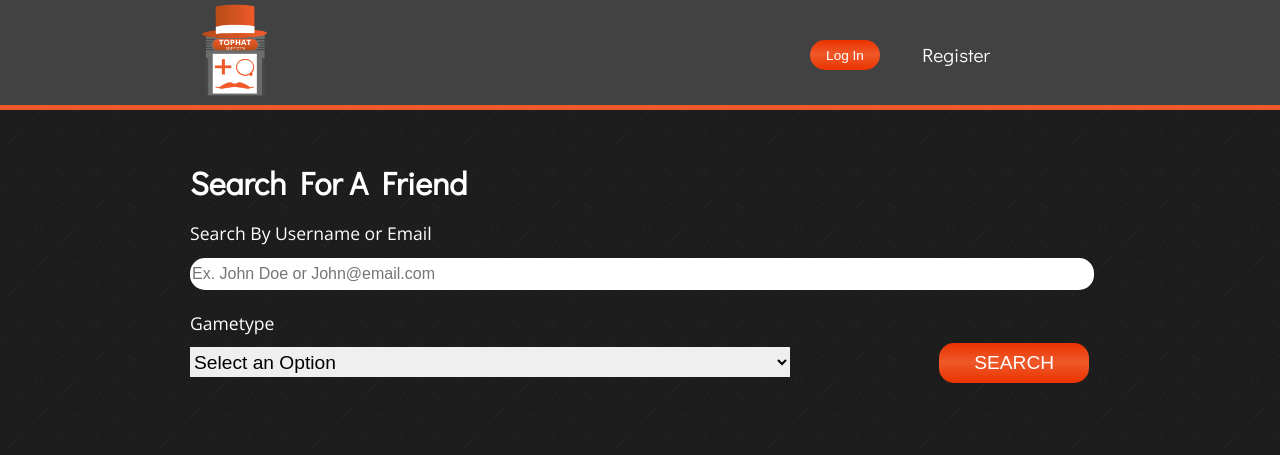
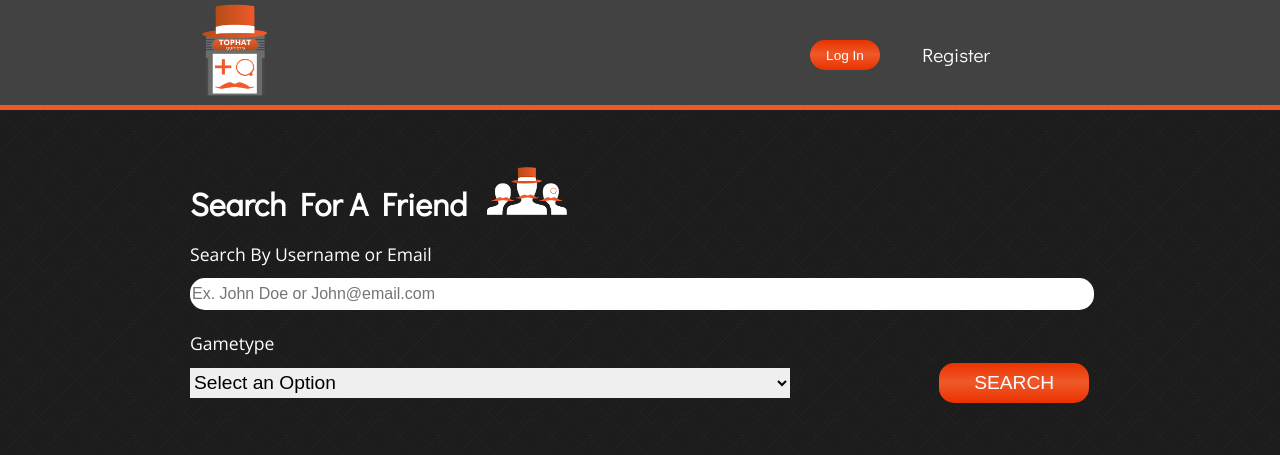
Before and after one commit to AngelDiaz123/Tophat-Gamers-Web-Application, a CodeIgniter app: page /TophatGamers/index.php/searchHome in a window 1280 px wide. Shown: the top 455 px of the page. Run offline with CodeIgniter, Linux system fonts and the light colour scheme; data that the repository does not hold is empty; some libraries are stand-ins or nearby versions.

Commit message:
marketing images added and home page search fixed

```diff
--- a/Tophat Gamers codeigniter/application/controllers/searchHome.php
+++ b/Tophat Gamers codeigniter/application/controllers/searchHome.php
@@ -13,7 +13,7 @@ class searchHome extends CI_Controller {
     $user = $this->input->post('search_input');
 
     $this->form_validation->set_rules('search_input', 'Username', 'trim');
-    if($user != ''){
+    if($user != '' && $user != 'Ex. JohnDoe or JohnDoe@email.com'){
       // to check to see if it's an email address
       if(strstr($user, '@')){
 
--- a/Tophat Gamers codeigniter/application/views/search_view.php
+++ b/Tophat Gamers codeigniter/application/views/search_view.php
@@ -19,7 +19,7 @@
 
 	<!-- a search form for username or email or gametype -->
 	<section class="search_div">
-		<h1 class="search_header">Search For A Friend</h1>
+		<h1 class="search_header">Search For A Friend<img src="<?php echo base_url('images/people.png') ?>" class="search_people"></h1>
 		<?php echo form_open('search'); ?>
 			<p class="search_text">Search By Username or Email</p>
 			<input type="input" class="main_input" name="main_input" placeholder="Ex. John Doe or John@email.com">
--- a/Tophat Gamers codeigniter/css/main.css
+++ b/Tophat Gamers codeigniter/css/main.css
@@ -289,6 +289,11 @@ body {
 	margin-top: 20px;
 	border-radius: 15px;
 	width: 960px;
+}
+
+.search_people {
+	margin-left: 20px;
+	width: 80px;
 }
 
 .main_input {
```
Also changed, not shown: marketing/homepage.png (added), marketing/searchpage.png (added), 2 other files.
